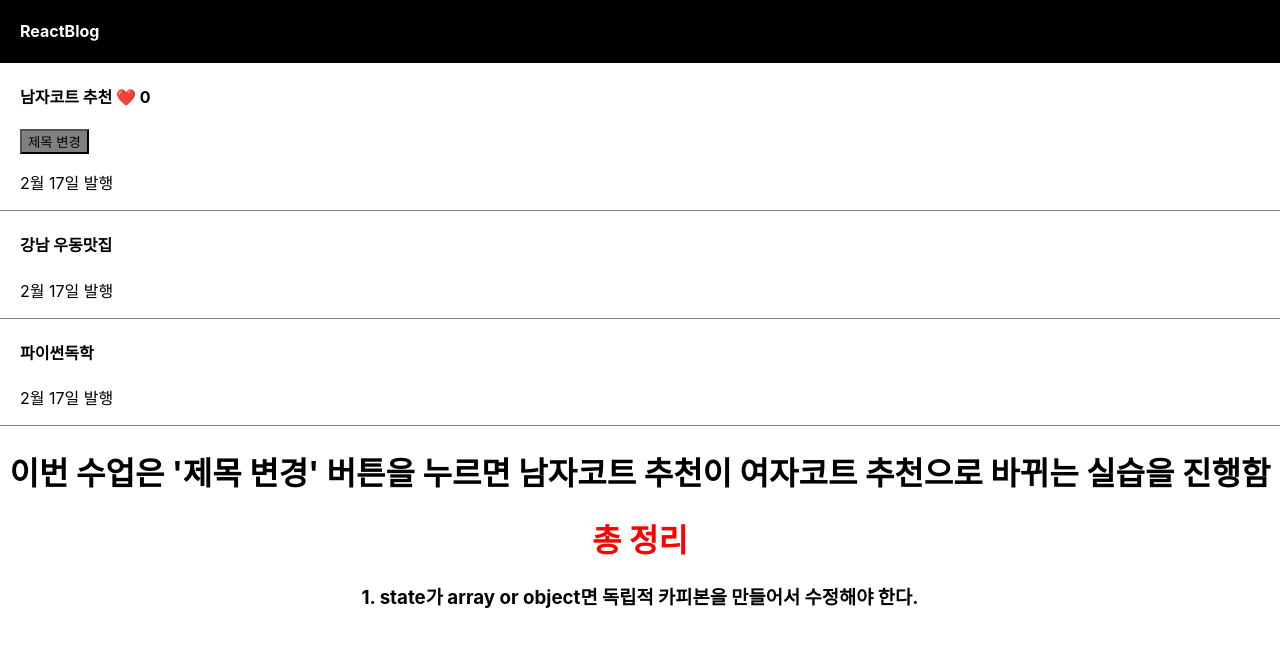
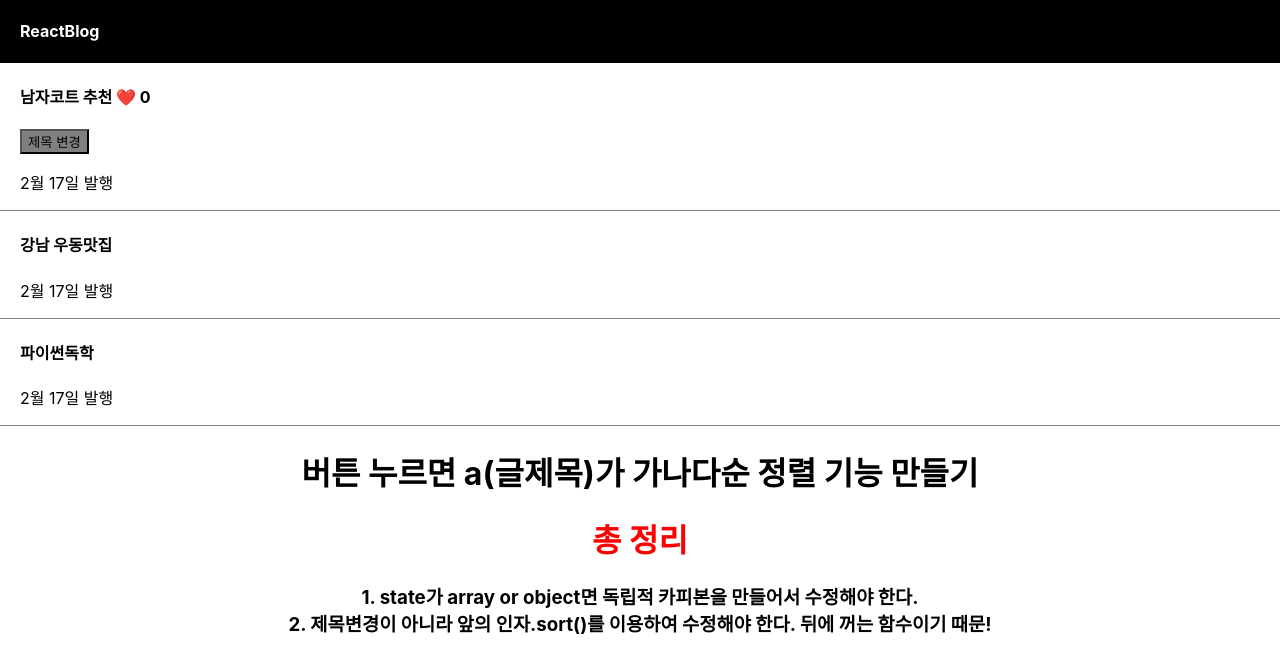
Before and after one commit to jangdayeon/ReactStudying_part1, a React (Create React App) app: page / in a window 1280 px wide. Shown: the top 672 px of the page. Built offline with nearby package versions, Linux system fonts and the light colour scheme.

Commit message:
[과제]array, object state 변경하는 법

```diff
--- a/src/App.js
+++ b/src/App.js
@@ -9,24 +9,9 @@ function App() {
   let [a,제목변경] = useState(['남자코트 추천','강남 우동맛집','파이썬독학']);
   let [따봉, 따봉변경] = useState(0);
 
-  // function 함수(){
-  //   a[0] = '여자코트 추천';
-  //   제목변경(a);
-  // }
-  //위처럼 작성하는 것보다 >>기존값을ㅇ 보존해주는 식으로 코드짜는 게 좋은 관습임!!!
-  // 왜냐하면 원본 막 바꿔버렸을 때 갑자기 원본이 필요할 수도 있기 때문!
-  // function 함수(){
-  //   let copy = a;
-  //   copy[0] = '여자코트 추천';
-  //   제목변경(copy);
-  // }
-  // 위의 함수가 실행은 되나 값이 변경이 되지 않는 이유!!!!!!
-  // js는 데이터를 가리키는 >>화살표<<가 같으면 같은 값이라고 인식하기 때문!! (=같은 걸 참조하기 때문에 값 변경이 안되었다고 생각함)
-  //그렇기 때문에 let copy = [...글제목]; 를 통해 괄호를 지웠다가 다시 생성해주어야 됨!!!
-  //아래가 그에 대한 답!
   function 함수(){
     let copy = [...a];
-    copy[0] = '여자코트 추천';
+    copy.sort(); //이 코드가 답! 배열 정렬하는 코드이다.
     제목변경(copy);
   }
 
@@ -49,11 +34,11 @@ function App() {
         <p>2월 17일 발행</p>
       </div>
       <div>
-        <h1> 이번 수업은 '제목 변경' 버튼을 누르면 남자코트 추천이 여자코트 추천으로 바뀌는 실습을 진행함</h1>
+        <h1> 버튼 누르면 a(글제목)가 가나다순 정렬 기능 만들기</h1>
         <h1 style={{color:'red'}}>총 정리</h1>
         <h3>
           1. state가 array or object면 독립적 카피본을 만들어서 수정해야 한다.<br></br>
-
+          2. 제목변경이 아니라 앞의 인자.sort()를 이용하여 수정해야 한다. 뒤에 꺼는 함수이기 때문!
         </h3>
       </div>
     </div>
```
